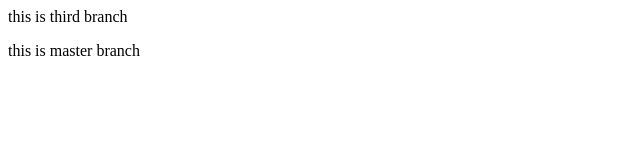
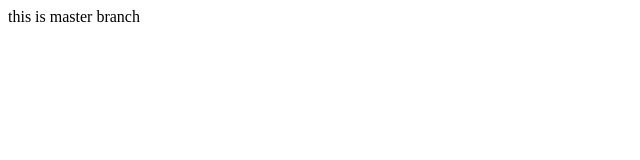
Before and after one commit to sarvamangala-c/pushtogit, a plain HTML site: page pushtogithub/index.html in a window 1280 px wide. Shown: the whole page, without its empty margins (0-640 px from the left). Drawn offline with Linux system fonts and the light colour scheme.

Commit message:
save to master branch

```diff
--- a/pushtogithub/index.html
+++ b/pushtogithub/index.html
@@ -3,7 +3,6 @@
         <title>push to github</title>
     </head>
     <body>
-        <p>this is third branch</p>
         <p> this is master branch</p>
     </body>
 </html>
```
